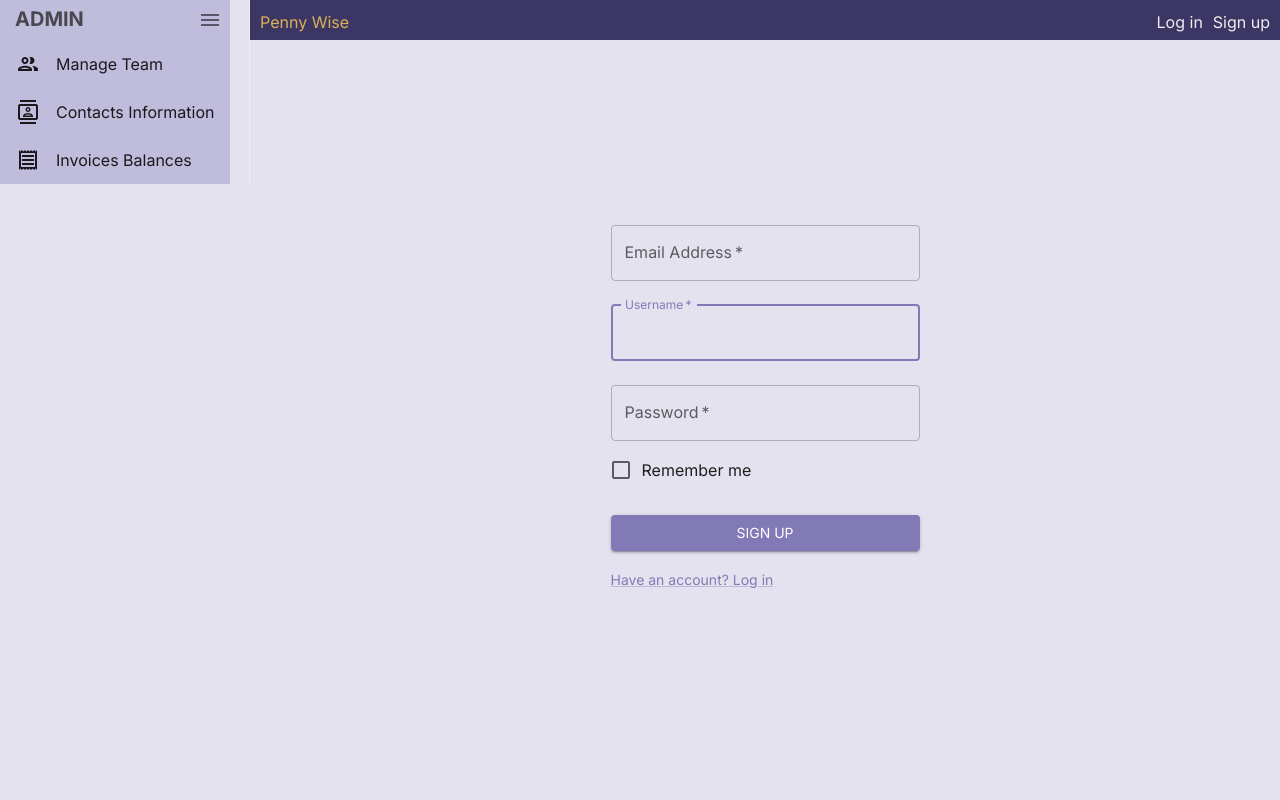
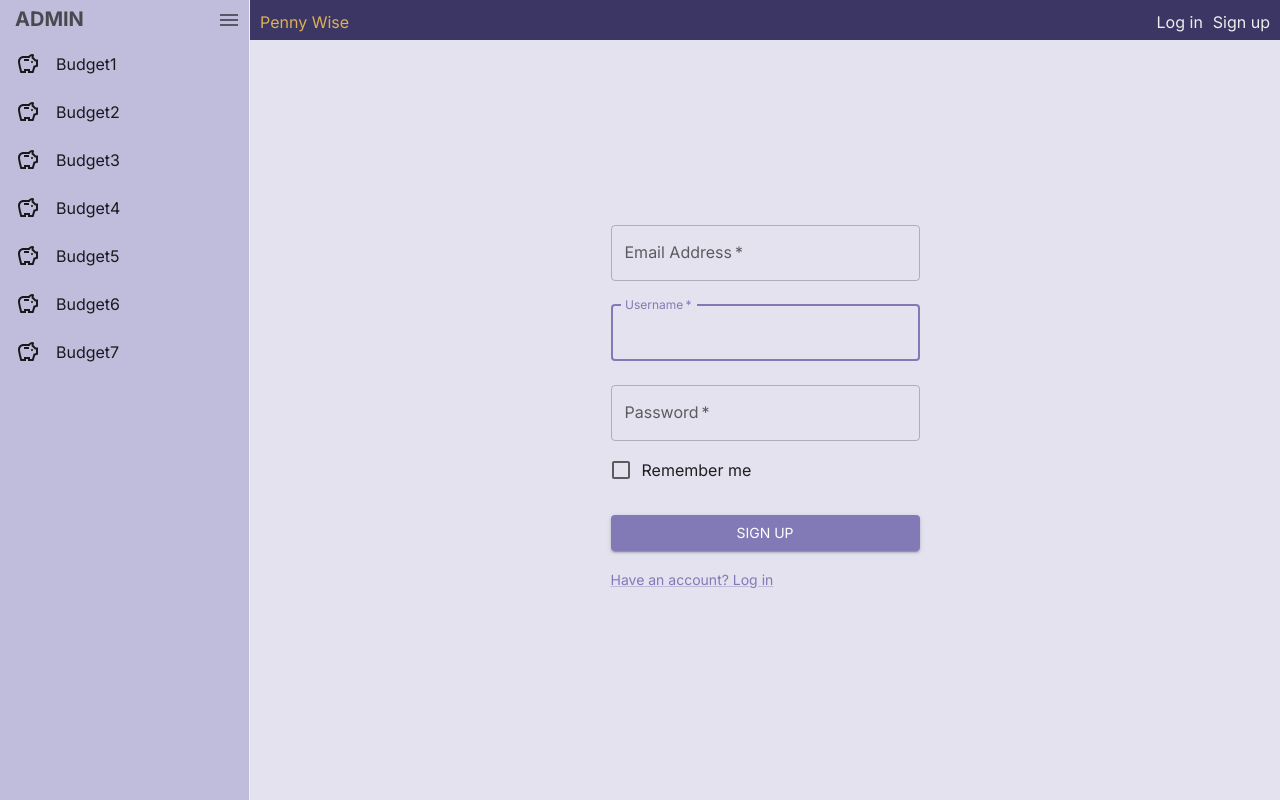
Before and after one commit to vytran1805/PennyWise, a React (Vite) app in the folder client/: page /register in a window 1280 px wide. Built offline with nearby package versions, Linux system fonts and the light colour scheme; no server answers.

Commit message:
Refactor Sidebar component

```diff
--- a/client/src/components/SidebarListItem.tsx
+++ b/client/src/components/SidebarListItem.tsx
@@ -1,4 +1,5 @@
 import { ListItemButton, ListItemText } from '@mui/material';
+import { testIds } from './testIds';
 
 type Props = {
   title: string;
@@ -12,12 +13,17 @@ export const SidebarListItem = (props: Props) => {
   const { title, icon, isCollapsed, selected, onClick } = props;
   return (
     <ListItemButton
+      data-test-id={testIds.sidebarListItem.container}
       selected={selected === title}
-      sx={{ display: 'flex', gap: 2 }}
+      sx={{ display: 'flex', gap: 2, justifyContent: 'center' }}
       onClick={() => onClick(title)}
     >
       {icon}
-      {!isCollapsed && <ListItemText>{title}</ListItemText>}
+      {!isCollapsed && (
+        <ListItemText data-test-id={testIds.sidebarListItem.title}>
+          {title}
+        </ListItemText>
+      )}
     </ListItemButton>
   );
 };
--- a/client/src/data/SidebarData.tsx
+++ b/client/src/data/SidebarData.tsx
@@ -1,31 +1,31 @@
 import SavingsOutlinedIcon from '@mui/icons-material/SavingsOutlined';
 export const sidebarItems = [
   {
-    title: 'Budget',
+    title: 'Budget1',
     icon: <SavingsOutlinedIcon />,
   },
   {
-    title: 'Budget',
+    title: 'Budget2',
     icon: <SavingsOutlinedIcon />,
   },
   {
-    title: 'Budget',
+    title: 'Budget3',
     icon: <SavingsOutlinedIcon />,
   },
   {
-    title: 'Budget',
+    title: 'Budget4',
     icon: <SavingsOutlinedIcon />,
   },
   {
-    title: 'Budget',
+    title: 'Budget5',
     icon: <SavingsOutlinedIcon />,
   },
   {
-    title: 'Budget',
+    title: 'Budget6',
     icon: <SavingsOutlinedIcon />,
   },
   {
-    title: 'Budget',
+    title: 'Budget7',
     icon: <SavingsOutlinedIcon />,
   },
 ];
--- a/client/src/global/sidebar/index.tsx
+++ b/client/src/global/sidebar/index.tsx
@@ -2,17 +2,12 @@ import { useState } from 'react';
 import { Sidebar as ProSidebar, Menu } from 'react-pro-sidebar';
 import { Box, IconButton, Typography, useTheme } from '@mui/material';
 import {
-  HomeOutlined,
-  PeopleOutlined,
-  ContactsOutlined,
-  ReceiptOutlined,
-  PersonOutlined,
-  CalendarTodayOutlined,
-  HelpOutlineOutlined,
+
   MenuOutlined,
 } from '@mui/icons-material';
 import { SidebarListItem } from '@/components/SidebarListItem';
 import { sidebarItems } from '@/data/SidebarData';
+import { testIds } from '../testIds';
 
 export const Sidebar = () => {
   const { palette } = useTheme();
@@ -21,49 +16,38 @@ export const Sidebar = () => {
   const [selected, setSelected] = useState<string>('Dashboard');
 
   // Array of sidebar items
-  const sidebarListItems = [
-    {
-      title: 'Manage Team',
-      to: '/team',
-      icon: <PeopleOutlined />,
-    },
-    {
-      title: 'Contacts Information',
-      to: '/contacts',
-      icon: <ContactsOutlined />,
-    },
-    {
-      title: 'Invoices Balances',
-      to: '/invoices',
-      icon: <ReceiptOutlined />,
-    },
-  ];
+  // const sidebarListItems = [
+  //   {
+  //     title: 'Manage Team',
+  //     to: '/team',
+  //     icon: <PeopleOutlined />,
+  //   },
+  //   {
+  //     title: 'Contacts Information',
+  //     to: '/contacts',
+  //     icon: <ContactsOutlined />,
+  //   },
+  //   {
+  //     title: 'Invoices Balances',
+  //     to: '/invoices',
+  //     icon: <ReceiptOutlined />,
+  //   },
+  // ];
 
   const handleListItemOnClick = (title: string) => {
     setSelected(title);
     console.log('Clicked on ', title);
   };
-
-  return (
-    <Box
-      sx={{
-        '& .ps-sidebar-container': {
-          background: `${palette.primary[300]} !important`, //background of the sidebar
-        },
-      }}
-    >
-      <ProSidebar
-        collapsed={isCollapsed}
-        style={{ display: 'flex', width: '100%' }}
-      >
-        <Menu style={{ display: 'flex', width: '100%' }}>
-          {isCollapsed ? (
+  const handleSidebarOnCollapsed = () => {
+    return isCollapsed ? (
+      <Box display='flex' justifyContent='center'>
         <IconButton
           name='MenuOutlined'
           onClick={() => setIsCollapsed(!isCollapsed)}
         >
           <MenuOutlined />
         </IconButton>
+      </Box>
     ) : (
       <Box
         display='flex'
@@ -76,36 +60,30 @@ export const Sidebar = () => {
           <MenuOutlined />
         </IconButton>
       </Box>
-          )}
-          {/* {!isCollapsed && (
-            <Box mb='25px'>
-              <Box display='flex' justifyContent='center' alignItems='center'>
-                <img
-                  alt='profile-user'
-                  width='100px'
-                  height='100px'
-                  src={`../../assets/user.png`}
-                  style={{ cursor: 'pointer', borderRadius: '50%' }}
-                />
-              </Box>
-              <Box textAlign='center'>
-                <Typography
-                  variant='h2'
-                  //   color={palette.grey[100]}
-                  fontWeight='bold'
-                  //   sx={{ m: '10px 0 0 0' }}
+    );
+  };
+  return (
+    <Box
+      sx={{
+        display: 'flex',
+        '& .ps-sidebar-container': {
+          background: `${palette.primary[300]} !important`, //background of the sidebar
+          // width: '100%',
+        },
+        '& .css-ewdv3l': {
+          width: '100%',
+          display: 'flex',
+          flexDirection: 'column',
+        },
+      }}
     >
-                  Ed Roh
-                </Typography>
-                <Typography variant='h5' color={palette.secondary[500]}>
-                  VP Fancy Admin
-                </Typography>
-              </Box>
-            </Box>
-          )} */}
-
-          <Box>
-            {sidebarListItems.map((item, index) => {
+      <ProSidebar
+        data-test-id={testIds.sidebar.container}
+        collapsed={isCollapsed}
+      >
+        <Menu data-test-id={testIds.sidebar.menu}>
+          {handleSidebarOnCollapsed()}
+          {sidebarItems.map((item, index) => {
             return (
               <SidebarListItem
                 key={index}
@@ -118,80 +96,6 @@ export const Sidebar = () => {
               />
             );
           })}
-            {/* <SidebarListItem
-              title='Dashboard'
-              to='/'
-              icon={<HomeOutlined />}
-              selected={selected}
-              isCollapsed={isCollapsed}
-              onClick={() => handleListItemOnClick(title)}
-            />
-
-            <Typography
-              variant='h6'
-              //   color={palette.grey[300]}
-              //   sx={{ m: '15px 0 5px 20px' }}
-              sx={{ textAlign: 'center' }}
-            >
-              Data
-            </Typography>
-            <SidebarListItem
-              title='Manage Team'
-              to='/team'
-              icon={<PeopleOutlined />}
-              selected={selected}
-              isCollapsed={isCollapsed}
-              onClick={() => handleListItemOnClick(title)}
-            />
-            <SidebarListItem
-              title='Contacts Information'
-              to='/contacts'
-              icon={<ContactsOutlined />}
-              selected={selected}
-              isCollapsed={isCollapsed}
-              onClick={() => handleListItemOnClick(title)}
-            />
-            <SidebarListItem
-              title='Invoices Balances'
-              to='/invoices'
-              icon={<ReceiptOutlined />}
-              selected={selected}
-              isCollapsed={isCollapsed}
-              onClick={() => handleListItemOnClick(title)}
-            />
-
-            <Typography
-              variant='h6'
-              //   color={palette.grey[300]}
-              //   sx={{ m: '15px 0 5px 20px' }}
-            >
-              Pages
-            </Typography>
-            <SidebarListItem
-              title='Profile Form'
-              to='/form'
-              icon={<PersonOutlined />}
-              selected={selected}
-              isCollapsed={isCollapsed}
-              onClick={() => handleListItemOnClick(title)}
-            />
-            <SidebarListItem
-              title='Calendar'
-              to='/calendar'
-              icon={<CalendarTodayOutlined />}
-              selected={selected}
-              isCollapsed={isCollapsed}
-              onClick={() => handleListItemOnClick(title)}
-            />
-            <SidebarListItem
-              title='FAQ Page'
-              to='/faq'
-              icon={<HelpOutlineOutlined />}
-              selected={selected}
-              isCollapsed={isCollapsed}
-              onClick={() => handleListItemOnClick(title)}
-            /> */}
-          </Box>
         </Menu>
       </ProSidebar>
     </Box>
```
Lines whose indentation alone changed are shown as unchanged.
